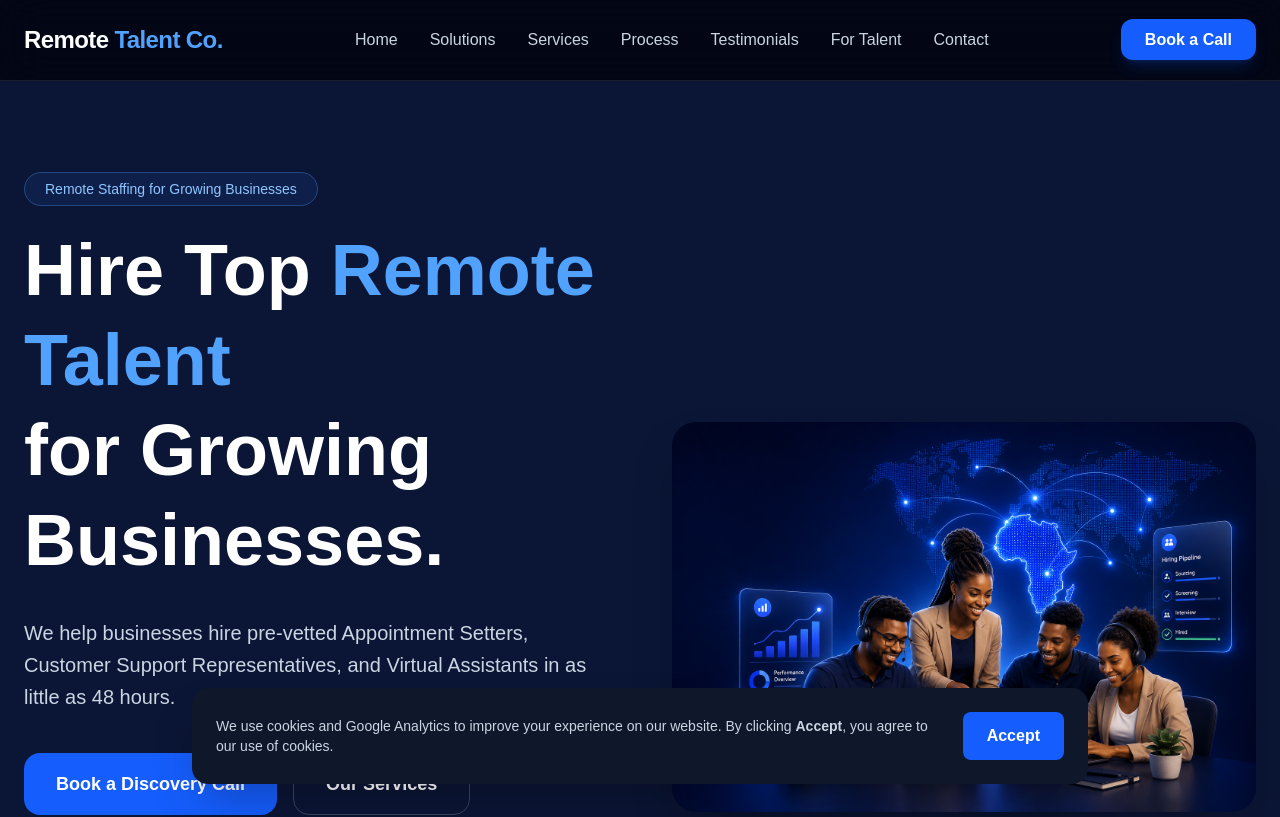
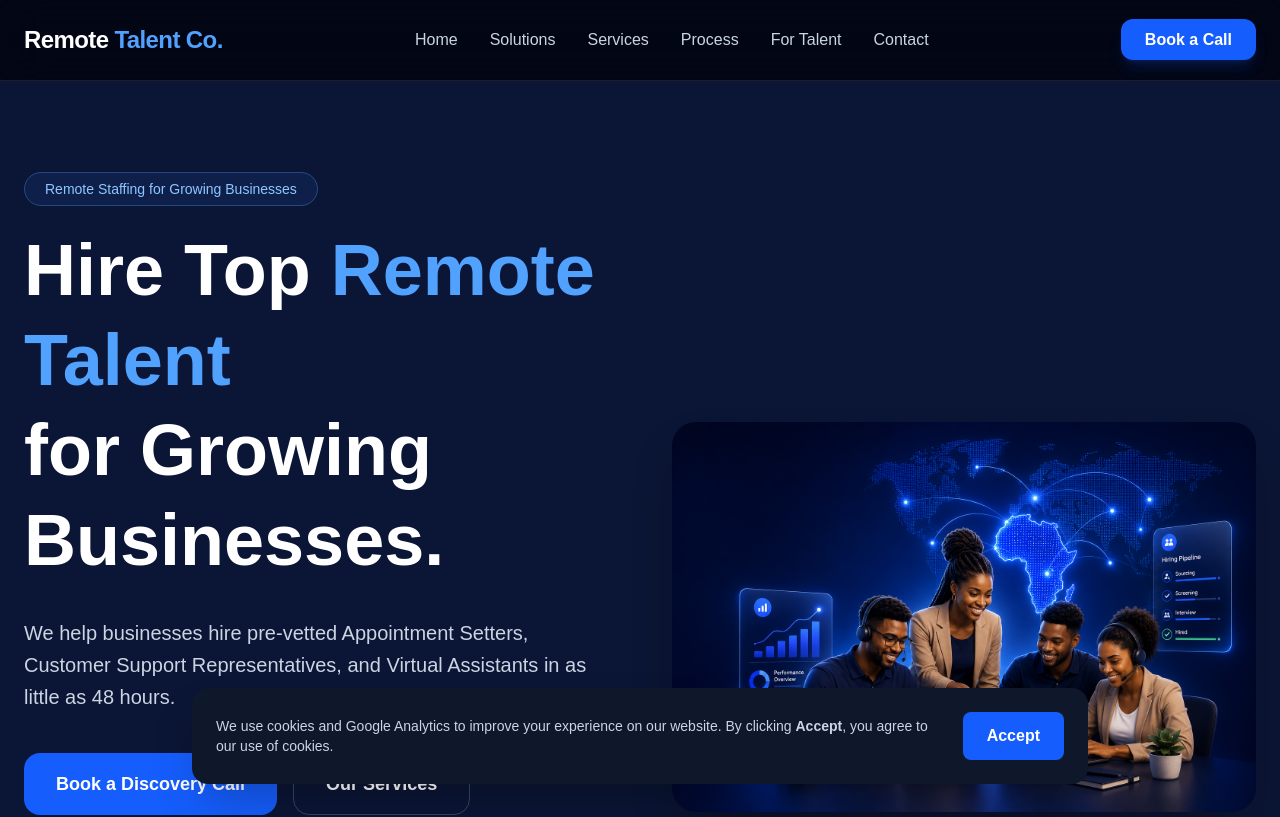
Before and after one commit to Silindokuhle98/remote-talent-co, a Next.js app: page / in a window 1280 px wide. Shown: the top 817 px of the page. Built offline with nearby package versions, Linux system fonts and the light colour scheme.

Commit message:
Remove testimonials link from navbar

```diff
--- a/app/components/Navbar.tsx
+++ b/app/components/Navbar.tsx
@@ -8,7 +8,6 @@ const links = [
   { name: "Solutions", href: "/#solutions" },
   { name: "Services", href: "/services" },
   { name: "Process", href: "/#process" },
-  { name: "Testimonials", href: "/#testimonials" },
   { name: "For Talent", href: "/talent" },
   { name: "Contact", href: "/#contact" },
 ];
```
